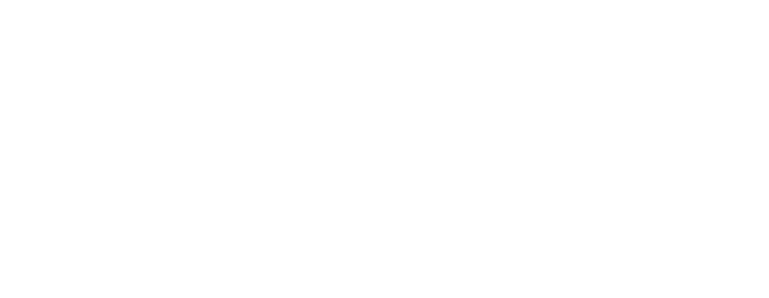
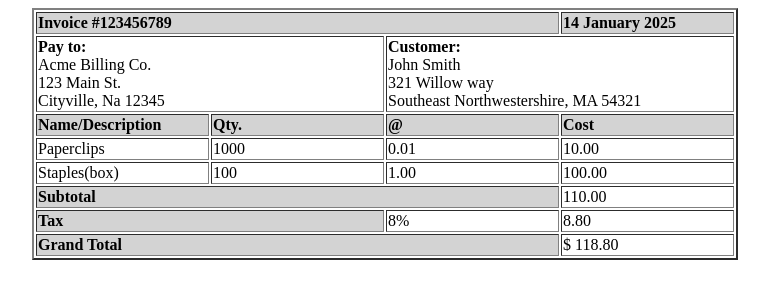
Before and after one commit to 1afiif/crap-portfolio, a plain HTML site: page index.html in a window 1280 px wide. Shown: the whole page, without its empty margins (255-1024 px from the left). Drawn offline with Linux system fonts and the light colour scheme.

Commit message:
added html files

```diff
--- a/index.html
+++ b/index.html
@@ -7,6 +7,48 @@
     <title>Crap portfolio</title>
 </head>
 <body>
-
+    <table style="margin-left: auto; margin-right: auto;" border="2">
+        <tr style="background-color: lightgray;">
+            <td colspan="3"><strong> Invoice #123456789 </strong></td>
+            <td><strong> 14 January 2025 </strong></td>
+        </tr>
+        <tr>
+            <td colspan="2"><strong> Pay to: </strong> <br>Acme Billing Co. <br>
+            123 Main St. <br>
+            Cityville, Na 12345</td>
+            <td colspan="2"><strong> Customer: </strong> <br>John Smith <br>321 Willow way <br>Southeast Northwestershire, MA 54321</td>
+        </tr>
+        <tr style="background-color: lightgray;">
+            <td style="width: 20%;"><strong> Name/Description</strong></td>
+            <td style="width: 20%;"> <strong> Qty.</strong></td>
+            <td style="width: 20%;"><strong> @ </strong></td>
+            <td style="width: 20%;"><strong> Cost </strong></td>
+        </tr>
+        <tr>
+            <td>Paperclips</td>
+            <td>1000</td>
+            <td>0.01</td>
+            <td>10.00</td>
+        </tr>
+        <tr>
+            <td>Staples(box)</td>
+            <td>100</td>
+            <td>1.00</td>
+            <td>100.00</td>
+        </tr>
+        <tr>
+            <td style="background-color: lightgray;" colspan="3"><strong>Subtotal</strong></td>
+            <td>110.00</td>
+        </tr>
+        <tr>
+            <td style="background-color: lightgray;" colspan="2"><strong>Tax</strong></td>
+            <td>8%</td>
+            <td>8.80</td>
+        </tr>
+        <tr>
+            <td style="background-color: lightgray;" colspan="3"><strong>Grand Total</strong></td>
+            <td>$ 118.80</td>
+        </tr>
+    </table>
 </body>
 </html>
```
